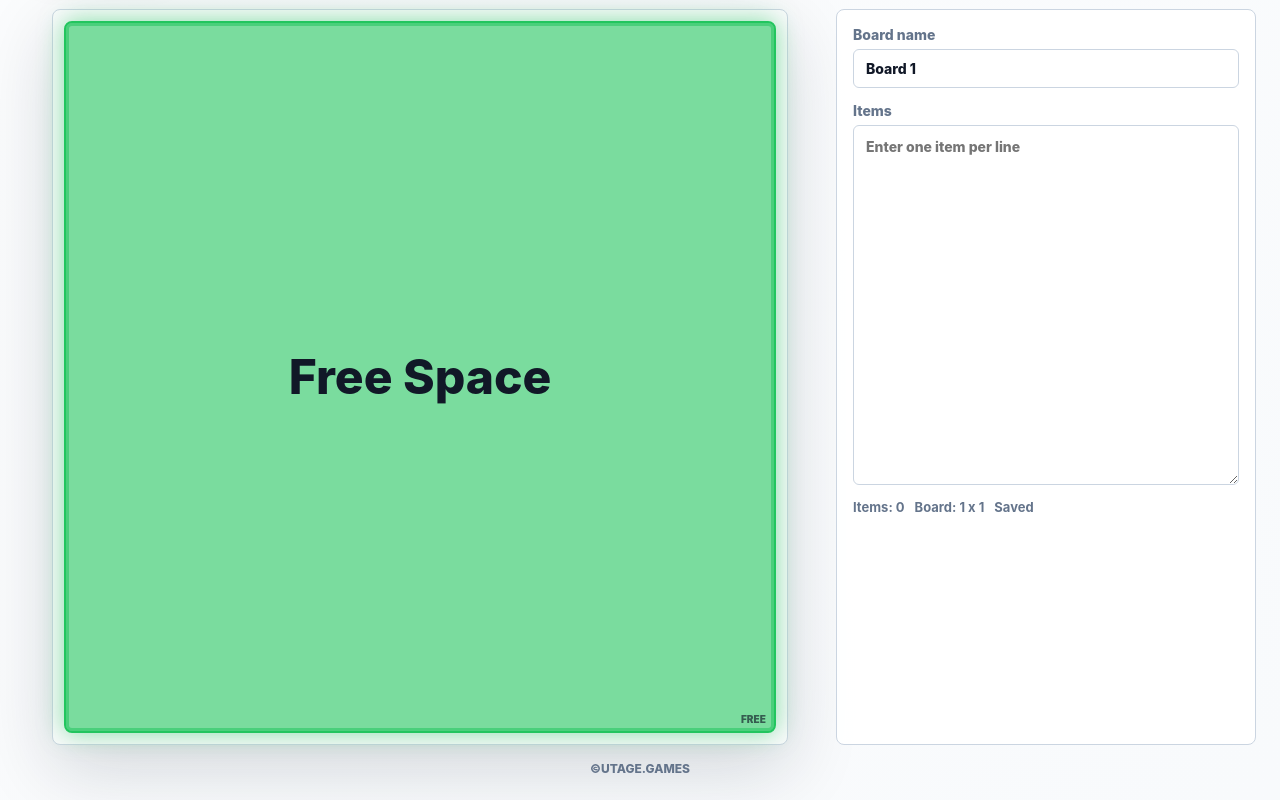
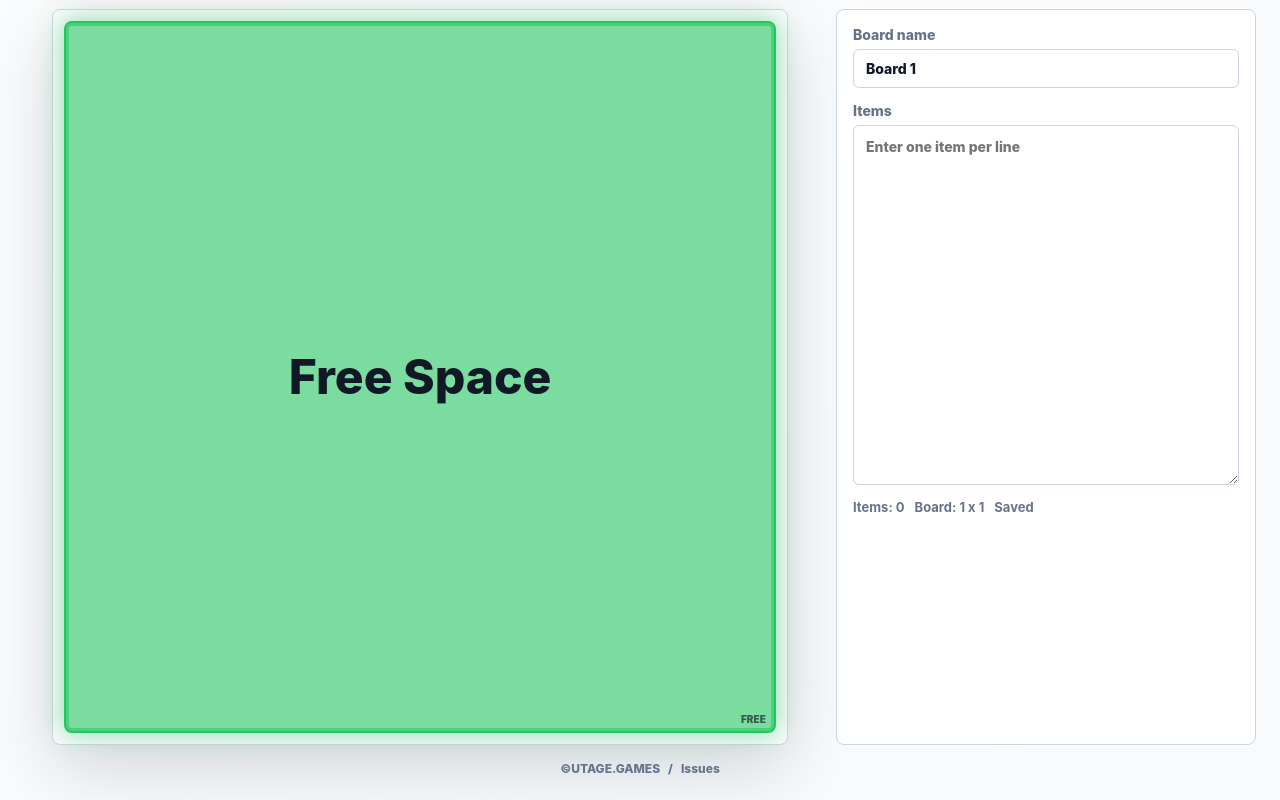
Before and after one commit to utagestudio/bingo, a React (Vite) app: page / in a window 1280 px wide. Shown: the part 191-991 px from the top of the page. Built offline with nearby package versions, Linux system fonts and the light colour scheme.

Commit message:
Add issues link to footer
フッターにGitHub Issuesへのリンクを追加しました。コピーライト表記と並べて表示するため、フッターの横並びレイアウトも調整しています。

```diff
--- a/src/components/Footer/Footer.tsx
+++ b/src/components/Footer/Footer.tsx
@@ -4,6 +4,14 @@ export function Footer() {
       <a href="https://utage.games/" target="_blank" rel="noreferrer">
         &copy;UTAGE.GAMES
       </a>
+      <span aria-hidden="true">/</span>
+      <a
+        href="https://github.com/utagestudio/bingo/issues"
+        target="_blank"
+        rel="noreferrer"
+      >
+        Issues
+      </a>
     </footer>
   );
 }
--- a/src/styles.css
+++ b/src/styles.css
@@ -378,6 +378,9 @@ input:disabled {
 }
 
 .site-footer {
+  display: flex;
+  justify-content: center;
+  gap: 8px;
   width: min(100%, 1400px);
   margin: 16px auto 0;
   color: var(--muted-text);
```
